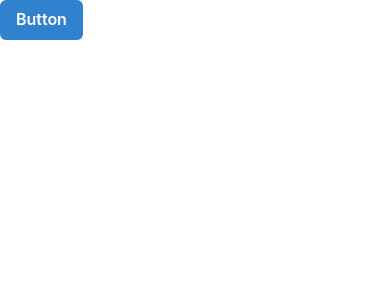
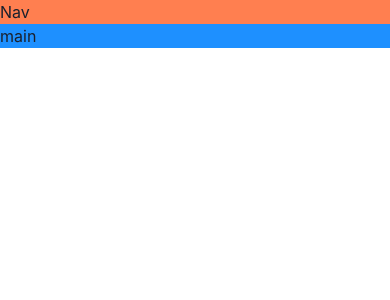
Before and after one commit to damonearl/gamehub, a React (Vite) app: page / in a window 390 px wide. Shown: the top 300 px of the page. Built offline with nearby package versions, Linux system fonts and the light colour scheme.

Commit message:
Responsive layout

```diff
--- a/src/App.tsx
+++ b/src/App.tsx
@@ -1,7 +1,26 @@
-import { Button, ButtonGroup } from "@chakra-ui/react";
+import { Button, ButtonGroup, Grid, GridItem, Show } from "@chakra-ui/react";
 
 function App() {
-  return <Button colorScheme="blue">Button</Button>;
+  return (
+    <Grid
+      templateAreas={{
+        base: `"nav" "main"`,
+        lg: `"nav nav" "aside main"`,
+      }}
+    >
+      <GridItem area="nav" bg="coral">
+        Nav
+      </GridItem>
+      <Show above="lg">
+        <GridItem area="aside" bg="gold">
+          aside
+        </GridItem>
+      </Show>
+      <GridItem area="main" bg="dodgerblue">
+        main
+      </GridItem>
+    </Grid>
+  );
 }
 
 export default App;
```
